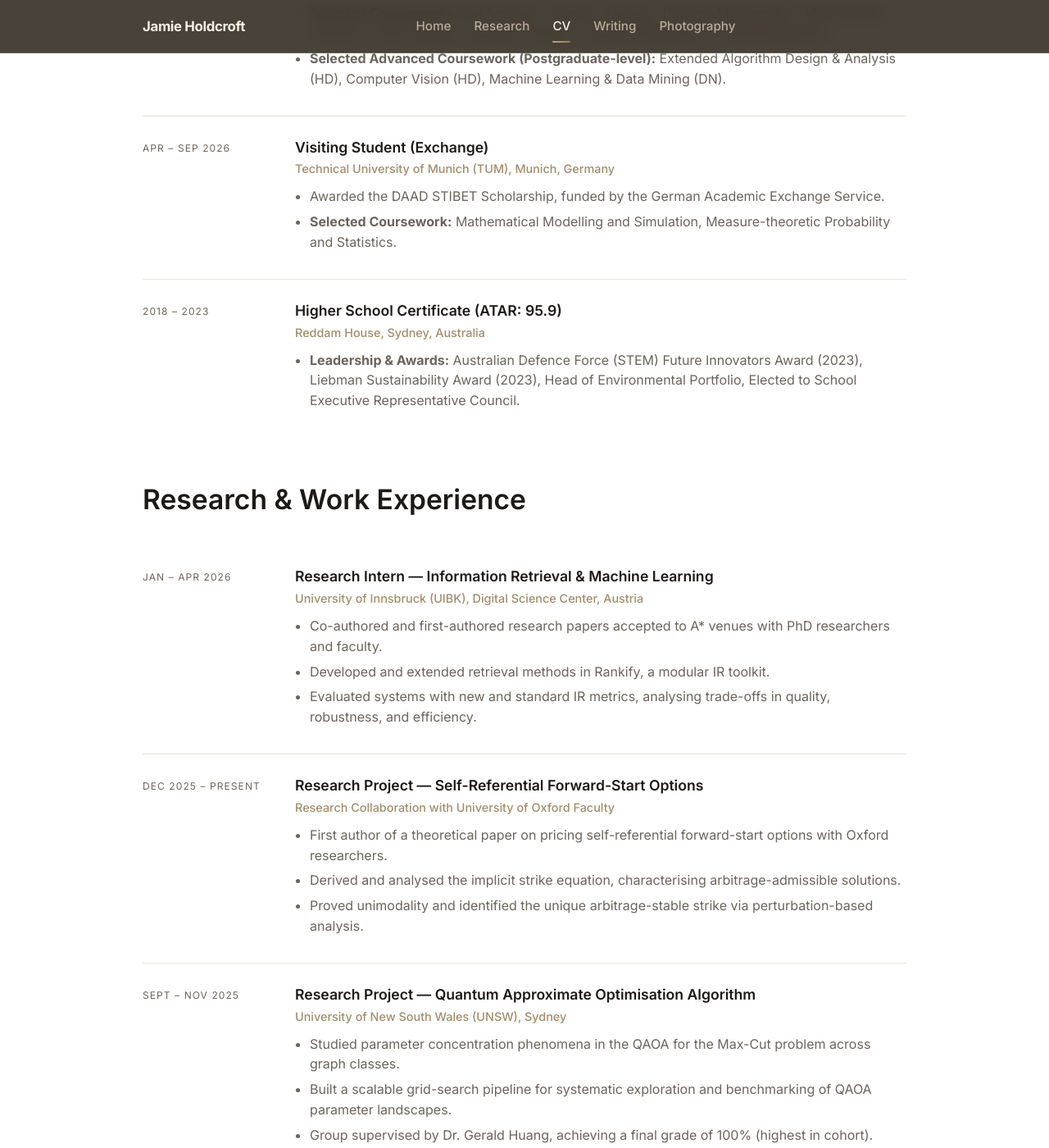
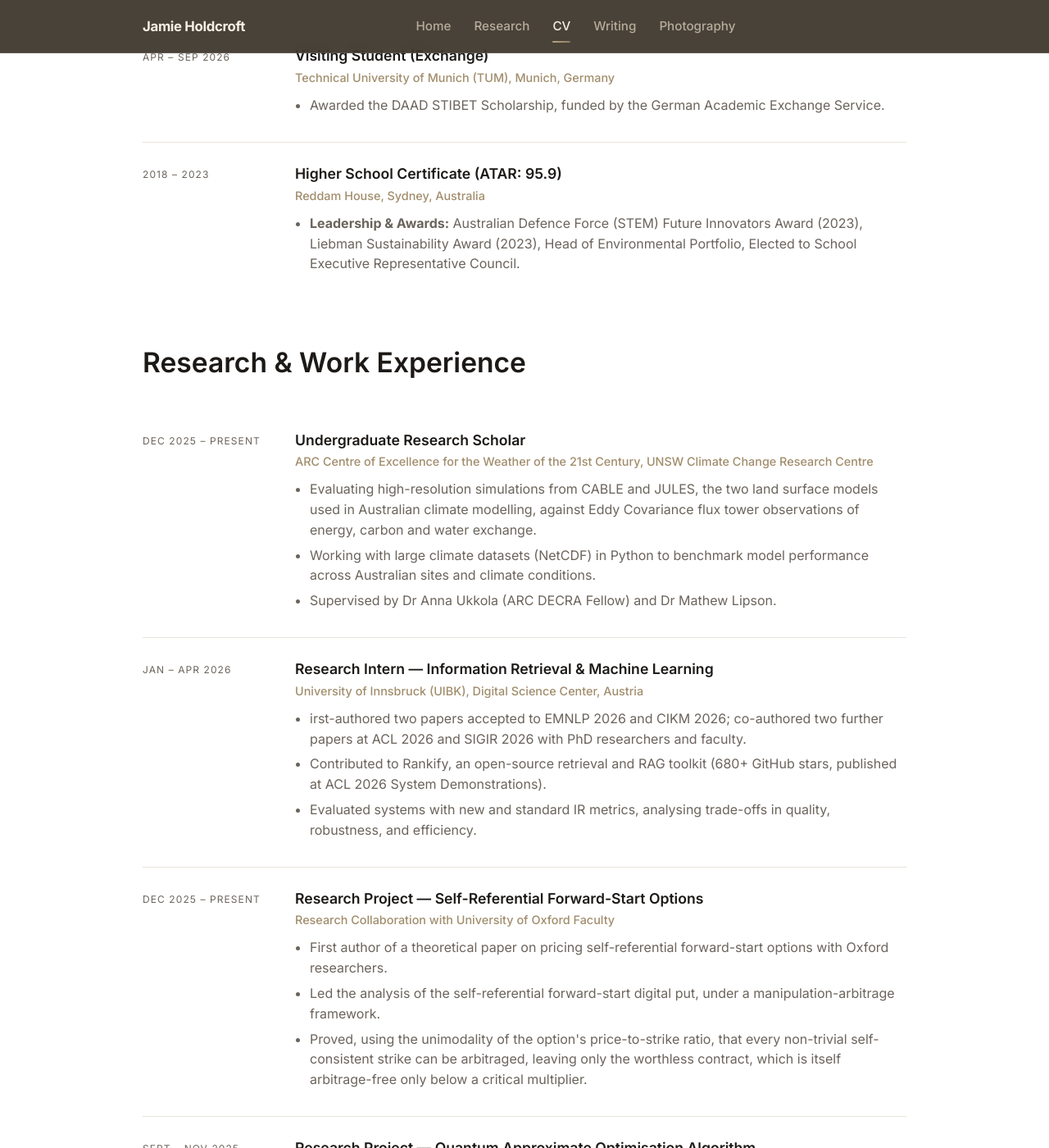
Before and after one commit to JamieHoldcroft/jamieholdcroft.github.io, a Jekyll site: the page built from cv.html, in a window 1280 px wide and 1400 px high, scrolled down 681 px. Shown: the whole window at 82% size. Built offline with Jekyll 4.4.1, drawn with Linux system fonts in a browser that asks for light colours; some of the changed text lies outside the part shown.

Commit message:
Update CV with new research experience and coursework
Removed selected coursework from education sections and updated research experience details.

```diff
--- a/cv.html
+++ b/cv.html
@@ -29,8 +29,6 @@ description: "Curriculum vitae for Jamie Holdcroft — education, research exper
         <span class="cv-org">University of New South Wales (UNSW), Sydney, Australia</span>
         <p>Weighted Average Mark (WAM): 82.87, Distinction.</p>
         <ul>
-          <li><strong>Selected Coursework:</strong> Real Analysis, Complex Analysis, Discrete Mathematics, Multivariable Calculus, Linear Algebra, Quantum Physics, Classical Mechanics, Electromagnetism.</li>
-          <li><strong>Selected Advanced Coursework (Postgraduate-level):</strong> Extended Algorithm Design &amp; Analysis (HD), Computer Vision (HD), Machine Learning &amp; Data Mining (DN).</li>
         </ul>
       </div>
     </div>
@@ -42,7 +40,6 @@ description: "Curriculum vitae for Jamie Holdcroft — education, research exper
         <span class="cv-org">Technical University of Munich (TUM), Munich, Germany</span>
         <ul>
           <li>Awarded the DAAD STIBET Scholarship, funded by the German Academic Exchange Service.</li>
-          <li><strong>Selected Coursework:</strong> Mathematical Modelling and Simulation, Measure-theoretic Probability and Statistics.</li>
         </ul>
       </div>
     </div>
@@ -64,14 +61,28 @@ description: "Curriculum vitae for Jamie Holdcroft — education, research exper
   <div class="container">
     <div class="section-head"><h2>Research &amp; Work Experience</h2></div>
 
+
+    <div class="cv-entry">
+      <div class="cv-date">Dec 2025 – Present</div>
+      <div class="cv-content">
+        <h3>Undergraduate Research Scholar</h3>
+        <span class="cv-org">ARC Centre of Excellence for the Weather of the 21st Century, UNSW Climate Change Research Centre</span>
+        <ul>
+          <li>Evaluating high-resolution simulations from CABLE and JULES, the two land surface models used in Australian climate modelling, against Eddy Covariance flux tower observations of energy, carbon and water exchange.</li>
+          <li>Working with large climate datasets (NetCDF) in Python to benchmark model performance across Australian sites and climate conditions.</li>
+          <li>Supervised by Dr Anna Ukkola (ARC DECRA Fellow) and Dr Mathew Lipson.</li>
+        </ul>
+      </div>
+    </div>
+
     <div class="cv-entry">
       <div class="cv-date">Jan – Apr 2026</div>
       <div class="cv-content">
         <h3>Research Intern — Information Retrieval &amp; Machine Learning</h3>
         <span class="cv-org">University of Innsbruck (UIBK), Digital Science Center, Austria</span>
         <ul>
-          <li>Co-authored and first-authored research papers accepted to A* venues with PhD researchers and faculty.</li>
-          <li>Developed and extended retrieval methods in Rankify, a modular IR toolkit.</li>
+          <li>irst-authored two papers accepted to EMNLP 2026 and CIKM 2026; co-authored two further papers at ACL 2026 and SIGIR 2026 with PhD researchers and faculty.</li>
+          <li>Contributed to Rankify, an open-source retrieval and RAG toolkit (680+ GitHub stars, published at ACL 2026 System Demonstrations).</li>
           <li>Evaluated systems with new and standard IR metrics, analysing trade-offs in quality, robustness, and efficiency.</li>
         </ul>
       </div>
@@ -84,8 +95,8 @@ description: "Curriculum vitae for Jamie Holdcroft — education, research exper
         <span class="cv-org">Research Collaboration with University of Oxford Faculty</span>
         <ul>
           <li>First author of a theoretical paper on pricing self-referential forward-start options with Oxford researchers.</li>
-          <li>Derived and analysed the implicit strike equation, characterising arbitrage-admissible solutions.</li>
-          <li>Proved unimodality and identified the unique arbitrage-stable strike via perturbation-based analysis.</li>
+          <li>Led the analysis of the self-referential forward-start digital put, under a manipulation-arbitrage framework.</li>
+          <li>Proved, using the unimodality of the option's price-to-strike ratio, that every non-trivial self-consistent strike can be arbitraged, leaving only the worthless contract, which is itself arbitrage-free only below a critical multiplier.</li>
         </ul>
       </div>
     </div>
@@ -98,7 +109,7 @@ description: "Curriculum vitae for Jamie Holdcroft — education, research exper
         <ul>
           <li>Studied parameter concentration phenomena in the QAOA for the Max-Cut problem across graph classes.</li>
           <li>Built a scalable grid-search pipeline for systematic exploration and benchmarking of QAOA parameter landscapes.</li>
-          <li>Group supervised by Dr. Gerald Huang, achieving a final grade of 100% (highest in cohort).</li>
+          <li>Group supervised by Dr. Gerald Huang</li>
         </ul>
       </div>
     </div>
```
